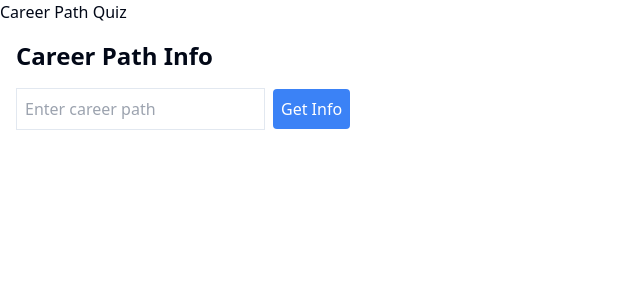
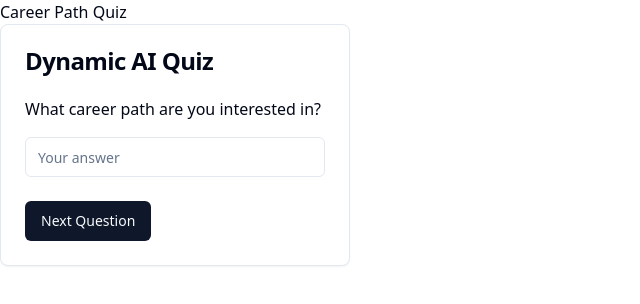
Before and after one commit to AshleighWong/bridge_ai, a Next.js app: page /quiz2 in a window 1280 px wide. Shown: the top 304 px of the page, without its empty margins (0-640 px from the left). Built offline with nearby package versions, Linux system fonts and the light colour scheme.

Commit message:
made dynamic quiz interface and gave AI memory

```diff
--- a/app/api/quiz/route.ts
+++ b/app/api/quiz/route.ts
@@ -1,4 +1,4 @@
-import { NextResponse } from 'next/server';
+import { NextRequest, NextResponse } from 'next/server';
 import Groq from 'groq-sdk';
 
 interface QuizItem {
@@ -10,7 +10,7 @@ const groq = new Groq({
   apiKey: process.env.NEXT_PUBLIC_GROQ_API_KEY,
 });
 
-export async function POST(request: Request) {
+export async function POST(request: NextRequest) {
   const { history }: { history: QuizItem[] } = await request.json();
 
   const prompt = `Given the following quiz history:
--- a/app/api/quiz2generate/route.ts
+++ b/app/api/quiz2generate/route.ts
@@ -1,28 +1,36 @@
 import { Groq } from "groq-sdk";
-import { NextRequest, NextResponse } from "next/server";
+import { NextResponse } from "next/server";
 
+interface QuizItem {
+  question: string;
+  answer: string;
+}
 
 const groq = new Groq();
 
+export async function POST(req: Request) {
+  console.log('API route called');
 
-export async function POST(req: NextRequest) {
-  console.log('API route called');
-  let careerPath;
+  let body;
   try {
-    const body = await req.json();
-    careerPath = body.careerPath;
-    console.log('Received career path:', careerPath);
+    body = await req.json();
+    console.log('Received body:', body);
   } catch (error) {
     console.error('Error parsing request body:', error);
     return NextResponse.json({ error: "Invalid request body" }, { status: 400 });
   }
 
+  const { history, careerPath }: { history: QuizItem[], careerPath: string } = body;
 
   if (!careerPath) {
     console.error('No career path provided');
     return NextResponse.json({ error: "Career path is required" }, { status: 400 });
   }
 
+  const prompt = `Given the following quiz history for someone interested in becoming a ${careerPath}:
+  ${history.map(item => `Q: ${item.question}\nA: ${item.answer}`).join('\n')}
+
+  Generate a new question that builds upon the previous questions and answers. There should be 7 important questions to assess the skill and level of the person becoming a ${careerPath}. The questions should focus on skills or knowledge that they can rate or describe.`;
 
   try {
     console.log('Sending request to Groq');
@@ -34,7 +42,7 @@ export async function POST(req: NextRequest) {
         },
         {
           role: "user",
-          content: `generate 7 important questions to assess the skill and level of me becoming a ${careerPath}. It should be questions with skills or knowledge that they can rate.`
+          content: prompt,
         }
       ],
       model: "llama3-8b-8192",
--- a/components/dynamicQuiz.tsx
+++ b/components/dynamicQuiz.tsx
@@ -1,59 +1,87 @@
 'use client'
-import React, { useState } from 'react';
+import React, { useState, ChangeEvent } from 'react';
+import { Button } from "@/components/ui/button";
+import { Card, CardContent, CardFooter, CardHeader, CardTitle } from "@/components/ui/card";
+import { Input } from "@/components/ui/input";
+
+interface QuizItem {
+  question: string;
+  answer: string;
+}
 
 const DynamicQuiz: React.FC = () => {
-  const [careerPath, setCareerPath] = useState('');
-  const [message, setMessage] = useState<string | null>(null);
-  const [loading, setLoading] = useState(false);
+  const [history, setHistory] = useState<QuizItem[]>([]);
+  const [currentQuestion, setCurrentQuestion] = useState<string>("What career path are you interested in?");
+  const [answer, setAnswer] = useState<string>('');
+  const [isLoading, setIsLoading] = useState<boolean>(false);
   const [error, setError] = useState<string | null>(null);
+  const [careerPath, setCareerPath] = useState<string>('');
 
-  const handleSubmit = async (e: React.FormEvent) => {
-    e.preventDefault();
-    if (!careerPath.trim()) return;
+  const handleNextQuestion = async (): Promise<void> => {
+    if (answer.trim() === '') return;
 
-    setLoading(true);
+    const newHistory = [...history, { question: currentQuestion, answer }];
+    setHistory(newHistory);
+    setAnswer('');
+    setIsLoading(true);
     setError(null);
-    setMessage(null);
 
     try {
       const response = await fetch('/api/quiz2generate', {
         method: 'POST',
-        headers: { 'Content-Type': 'application/json' },
-        body: JSON.stringify({ careerPath }),
+        headers: {
+          'Content-Type': 'application/json',
+        },
+        body: JSON.stringify({
+          history: newHistory,
+          careerPath: careerPath || answer // Use the first answer as the career path if not set
+        }),
       });
 
-      if (!response.ok) {
-        throw new Error(`HTTP error! status: ${response.status}`);
+      const data = await response.json();
+      if (response.ok) {
+        if (!careerPath) {
+          setCareerPath(answer);
+        }
+        setCurrentQuestion(data.message);
+      } else {
+        throw new Error(data.error || 'Failed to generate a new question');
       }
-
-      const data = await response.json();
-      setMessage(data.message);
     } catch (error) {
-      console.error('Error fetching message:', error);
-      setError('Failed to load message. Please try again.');
+      console.error('Error getting next question:', error);
+      setError(error instanceof Error ? error.message : String(error));
+      setCurrentQuestion("An error occurred. Please try again.");
     } finally {
-      setLoading(false);
+      setIsLoading(false);
     }
   };
 
+  const handleAnswerChange = (e: ChangeEvent<HTMLInputElement>): void => {
+    setAnswer(e.target.value);
+  };
+
   return (
-    <div className="p-4">
-      <h1 className="text-2xl font-bold mb-4">Career Path Info</h1>
-      <form onSubmit={handleSubmit} className="mb-4">
-        <input
+    <Card className="w-[350px]">
+      <CardHeader>
+        <CardTitle>Dynamic AI Quiz</CardTitle>
+      </CardHeader>
+      <CardContent>
+        <p className="mb-4">{currentQuestion}</p>
+        <Input
           type="text"
-          value={careerPath}
-          onChange={(e) => setCareerPath(e.target.value)}
-          placeholder="Enter career path"
-          className="border p-2 mr-2"
+          placeholder="Your answer"
+          value={answer}
+          onChange={handleAnswerChange}
+          disabled={isLoading}
         />
-        <button type="submit" className="bg-blue-500 text-white p-2 rounded" disabled={loading}>
-          {loading ? 'Loading...' : 'Get Info'}
-        </button>
-      </form>
-      {error && <p className="text-red-500">{error}</p>}
-      {message && <p className="mt-4">{message}</p>}
-    </div>
+        {error && <p className="text-red-500 mt-2">{error}</p>}
+      </CardContent>
+      <CardFooter>
+        <Button onClick={handleNextQuestion} disabled={isLoading}>
+          {isLoading ? "Loading..." : "Next Question"}
+        </Button>
+      </CardFooter>
+    </Card>
   );
 };
 
```
